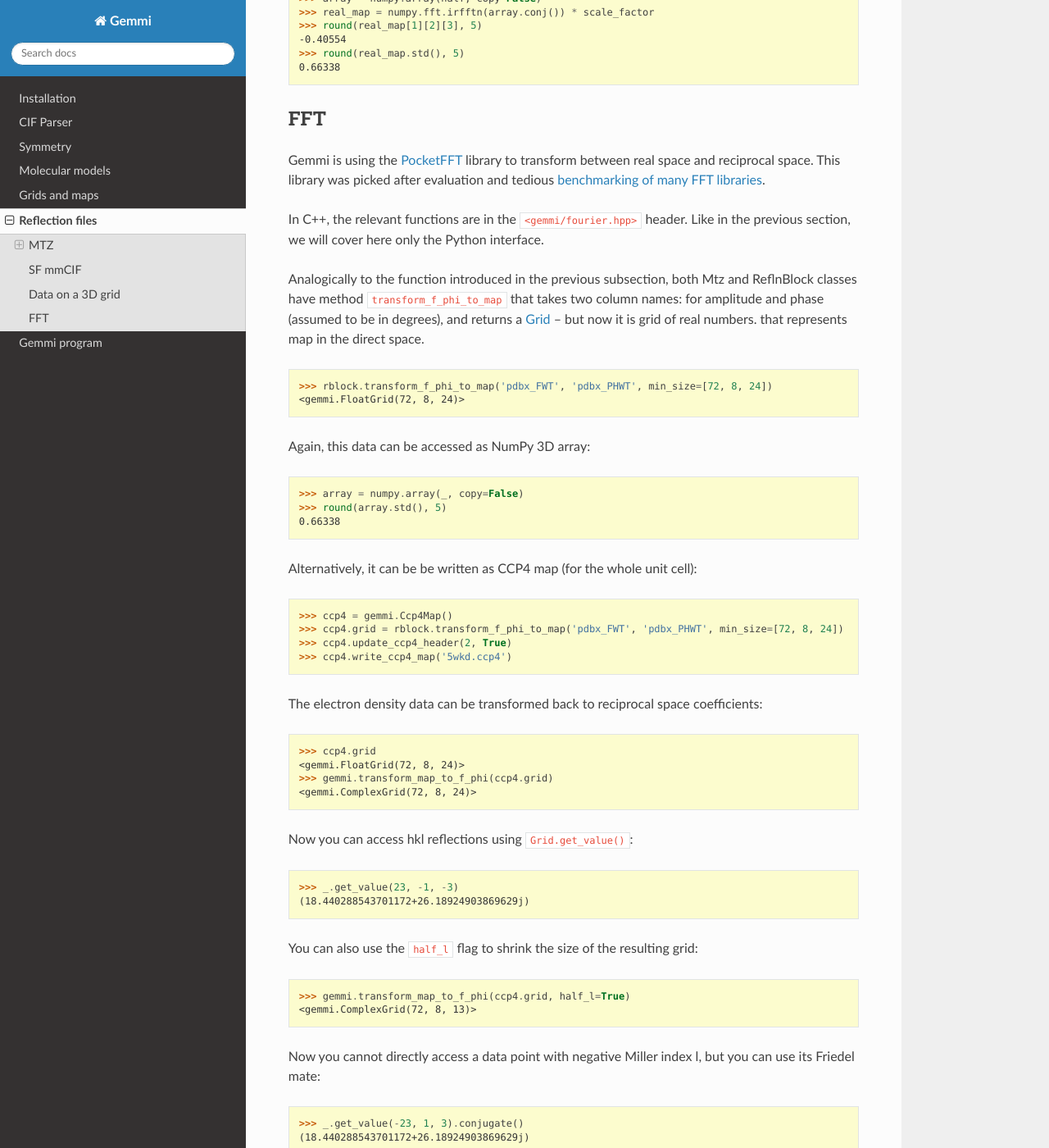
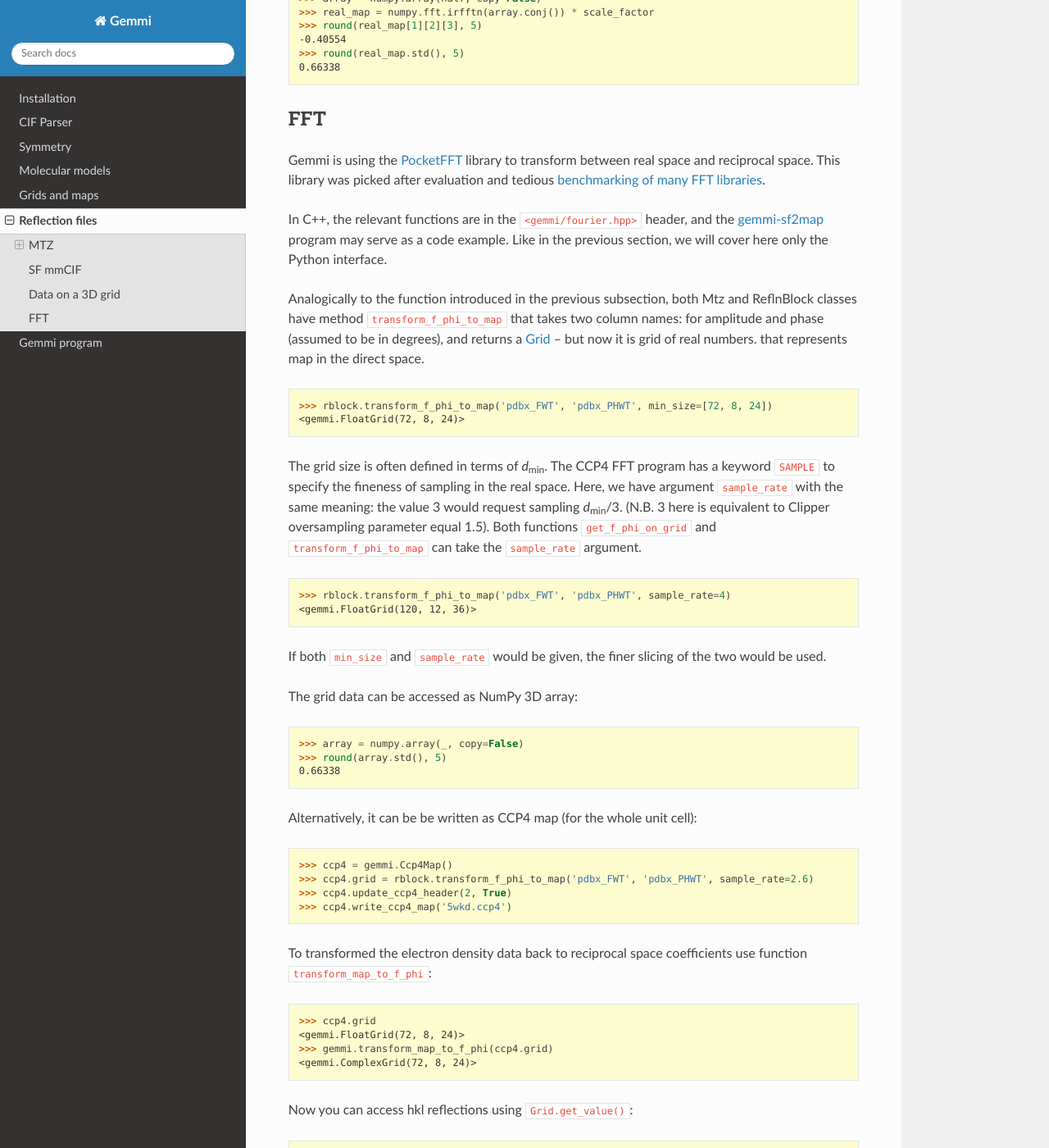
Before and after one commit to project-gemmi/gemmi, a Sphinx documentation site: the page built from docs/hkl.rst, in a window 1280 px wide and 1400 px high, scrolled down 10956 px. Shown: the whole window at 82% size. Built offline with Sphinx 7.4.7 and the Read the Docs theme 2.0.0, drawn with Linux system fonts in a browser that asks for light colours.

Commit message:
fourier.hpp: added argument sample_rate as an alternative to min_size

```diff
--- a/docs/hkl.rst
+++ b/docs/hkl.rst
@@ -585,7 +585,8 @@ library to transform between real space and reciprocal space.
 This library was picked after evaluation and tedious
 `benchmarking of many FFT libraries <https://github.com/project-gemmi/benchmarking-fft>`_.
 
-In C++, the relevant functions are in the ``<gemmi/fourier.hpp>`` header.
+In C++, the relevant functions are in the ``<gemmi/fourier.hpp>`` header,
+and the :ref:`gemmi-sf2map <sf2map>` program may serve as a code example.
 Like in the previous section, we will cover here only the Python interface.
 
 Analogically to the function introduced in the previous subsection,
@@ -599,7 +600,22 @@ that represents map in the direct space.
   >>> rblock.transform_f_phi_to_map('pdbx_FWT', 'pdbx_PHWT', min_size=[72, 8, 24])
   <gemmi.FloatGrid(72, 8, 24)>
 
-Again, this data can be accessed as NumPy 3D array:
+The grid size is often defined in terms of *d*:sub:`min`. The CCP4 FFT program
+has a keyword ``SAMPLE`` to specify the fineness of sampling in the real space.
+Here, we have argument ``sample_rate`` with the same meaning: the value 3
+would request sampling *d*:sub:`min`/3. (N.B. 3 here is equivalent to Clipper
+oversampling  parameter equal 1.5). Both functions ``get_f_phi_on_grid``
+and ``transform_f_phi_to_map`` can take the ``sample_rate`` argument.
+
+.. doctest::
+
+  >>> rblock.transform_f_phi_to_map('pdbx_FWT', 'pdbx_PHWT', sample_rate=4)
+  <gemmi.FloatGrid(120, 12, 36)>
+
+If both ``min_size`` and ``sample_rate`` would be given, the finer slicing
+of the two would be used.
+
+The grid data can be accessed as NumPy 3D array:
 
 .. doctest::
   :skipif: numpy is None
@@ -613,12 +629,12 @@ Alternatively, it can be be written as CCP4 map (for the whole unit cell):
 .. doctest::
 
   >>> ccp4 = gemmi.Ccp4Map()
-  >>> ccp4.grid = rblock.transform_f_phi_to_map('pdbx_FWT', 'pdbx_PHWT', min_size=[72, 8, 24])
+  >>> ccp4.grid = rblock.transform_f_phi_to_map('pdbx_FWT', 'pdbx_PHWT', sample_rate=2.6)
   >>> ccp4.update_ccp4_header(2, True)
   >>> ccp4.write_ccp4_map('5wkd.ccp4')
 
-The electron density data can be transformed back to reciprocal space
-coefficients:
+To transformed the electron density data back to reciprocal space coefficients
+use function ``transform_map_to_f_phi``:
 
 .. doctest::
 
--- a/docs/sf2map-help.txt
+++ b/docs/sf2map-help.txt
@@ -11,6 +11,7 @@ If option "-d" is given, mFo-DFc map coefficients are searched in:
   - MTZ columns DELFWT/PHDELWT or FOFCWT/PHFOFCWT,
   - mmCIF tags _refln.pdbx_DELFWT/pdbx_DELPHWT
 
+
 Options:
   -h, --help           Print usage and exit.
   -V, --version        Print version and exit.
@@ -19,6 +20,7 @@ Options:
   --section=NAME       MTZ dataset name or CIF block name
   -f COLUMN            F column (MTZ label or mmCIF tag).
   -p COLUMN            Phase column (MTZ label or mmCIF tag).
-  -g, --grid=NX,NY,NZ  Grid sampling.
+  -g, --grid=NX,NY,NZ  Grid size (user-specified minimum).
+  -s, --sample=NUMBER  Set spacing to d_min/NUMBER (3 is usual).
   -G                   Print size of the grid that would be used and exit.
   --normalize          Scale the map to standard deviation 1 and mean 0.
--- a/docs/utils.rst
+++ b/docs/utils.rst
@@ -363,6 +363,8 @@ Converts reflection data from mmCIF to MTZ.
 .. literalinclude:: cif2mtz-help.txt
    :language: console
 
+.. _sf2map:
+
 sf2map
 =======
 
@@ -370,6 +372,9 @@ Transforms map coefficients from either MTZ or SF mmCIF to CCP4 map.
 
 .. literalinclude:: sf2map-help.txt
    :language: console
+
+The ``--sample`` option is named after the ``GRID SAMPLE`` keyword of
+the venerable CCP4 FFT program; its value has the same meaning.
 
 residues
 ========
```
Also changed, not shown: 3 other files.
